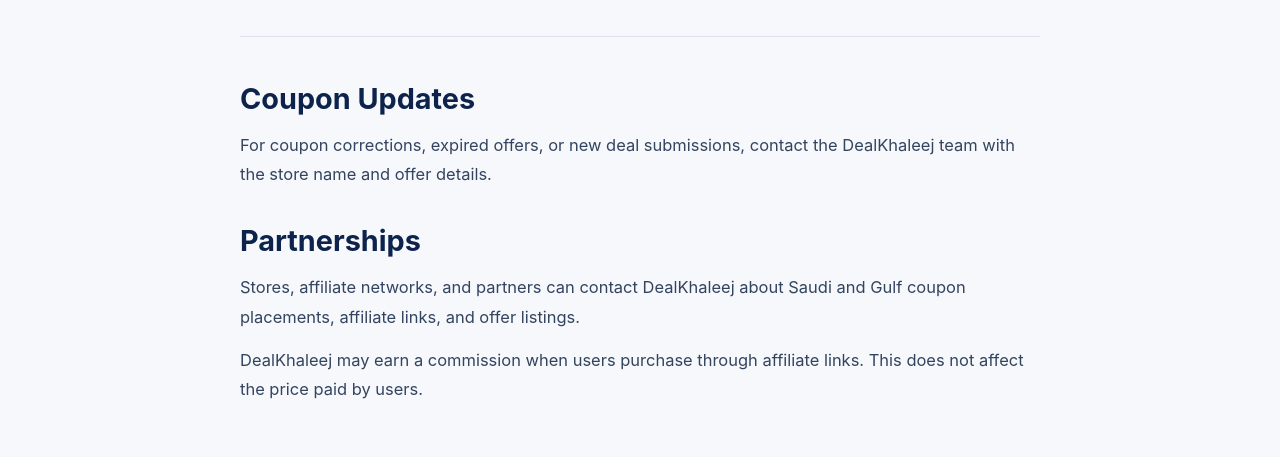
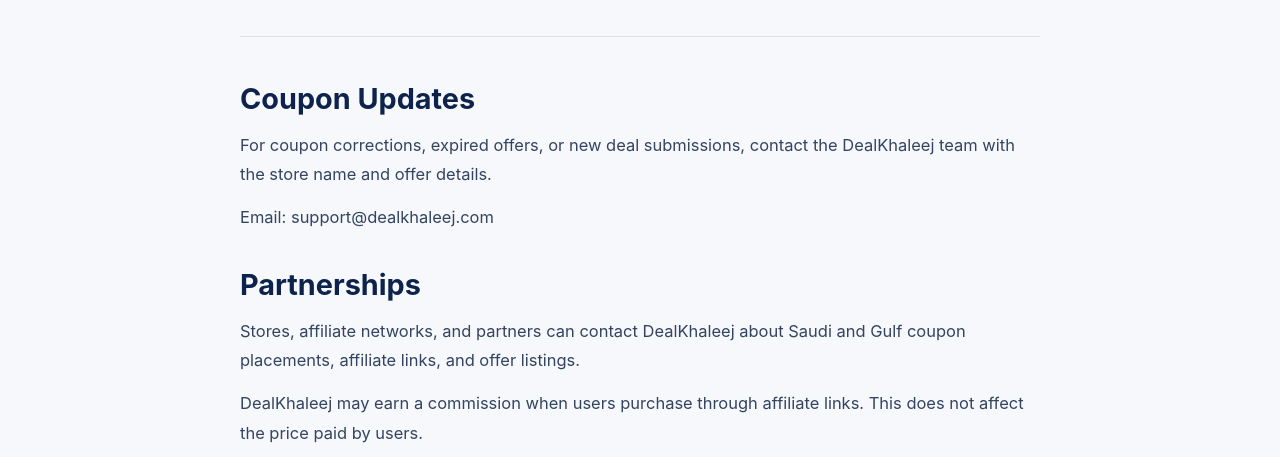
Before and after one commit to chamidevind-hash/dealkhaleej, a website: page contact.html in a window 1280 px wide. Shown: the part 343-800 px from the top of the page. Drawn offline with Linux system fonts and the light colour scheme.

Commit message:
Add contact support email

```diff
--- a/contact.html
+++ b/contact.html
@@ -31,6 +31,7 @@
         <section>
           <h2>Coupon Updates</h2>
           <p>For coupon corrections, expired offers, or new deal submissions, contact the DealKhaleej team with the store name and offer details.</p>
+          <p>Email: <a href="mailto:support@dealkhaleej.com">support@dealkhaleej.com</a></p>
         </section>
         <section>
           <h2>Partnerships</h2>
```
